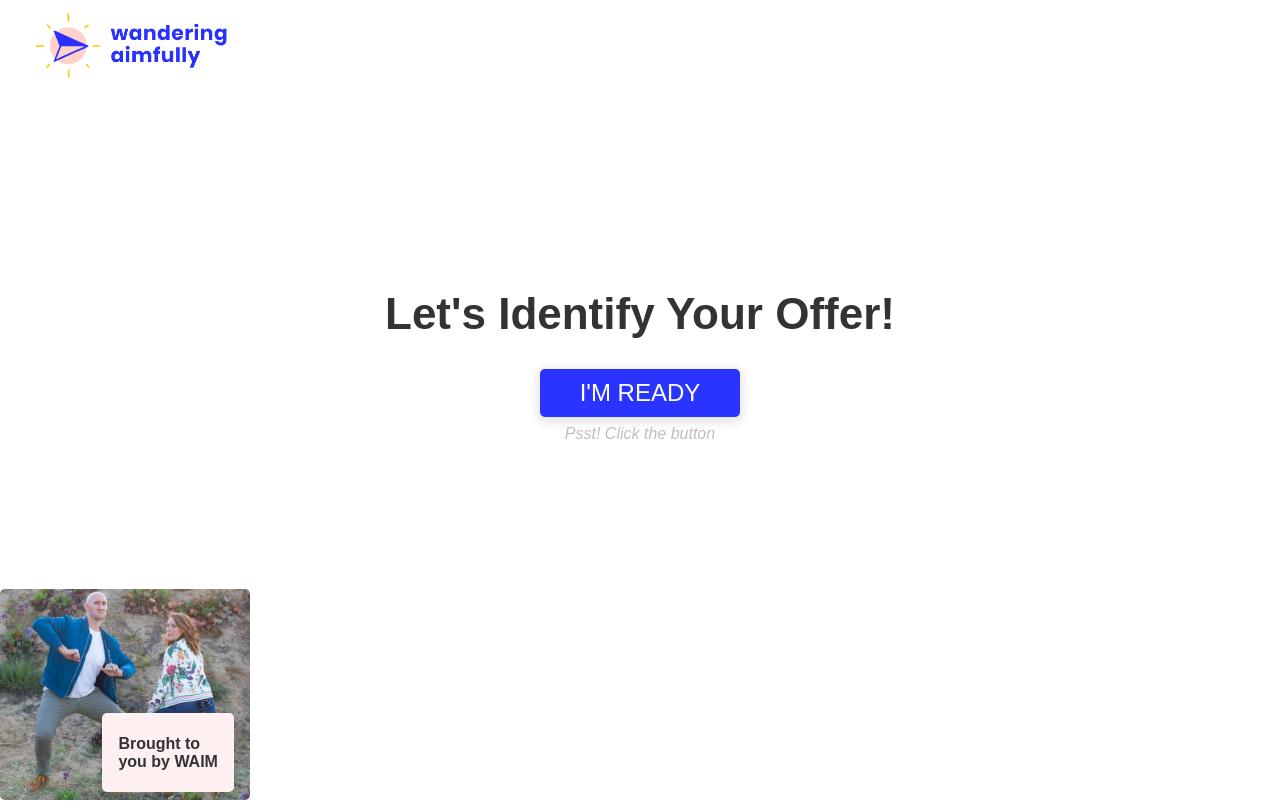
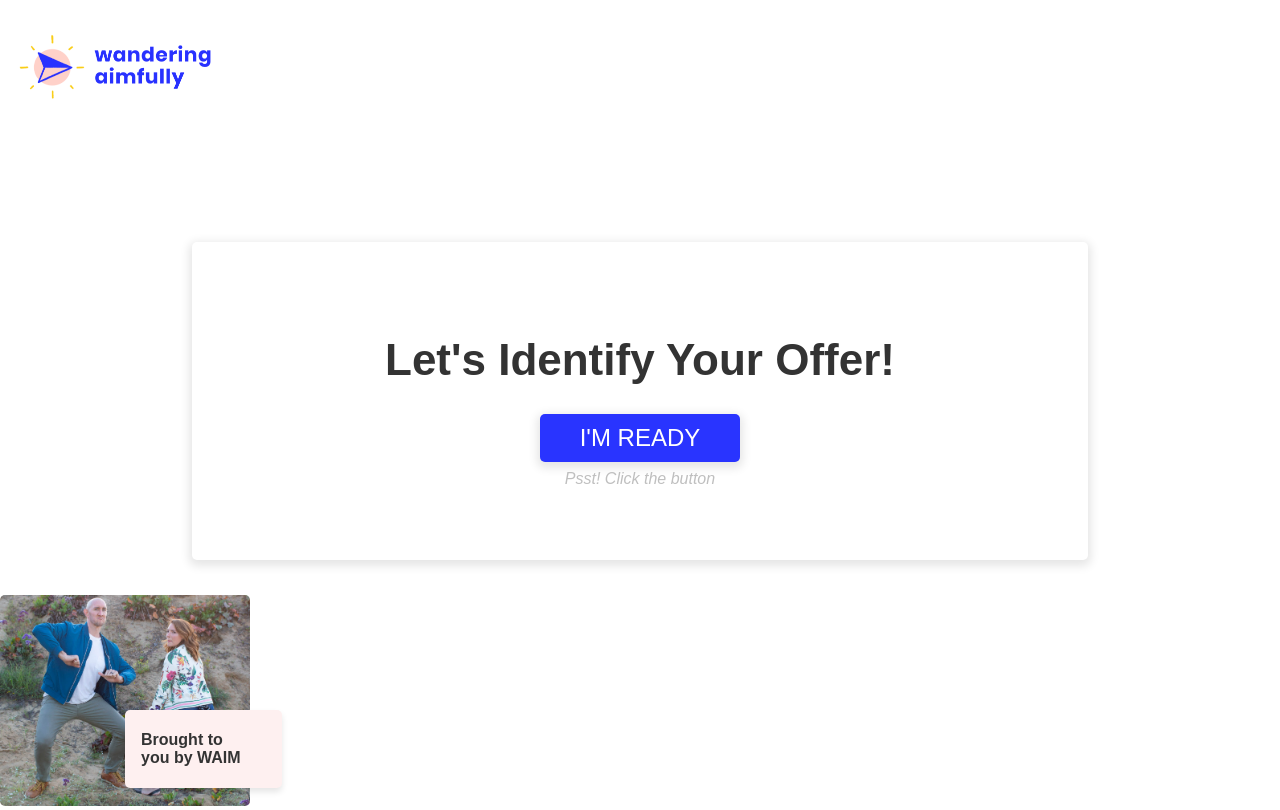
Before and after one commit to dock90/sherlock, a Next.js app: page / in a window 1280 px wide. Built offline with nearby package versions, Linux system fonts and the light colour scheme.

Commit message:
Add card styles, update layouts

```diff
--- a/components/header.js
+++ b/components/header.js
@@ -3,7 +3,7 @@ import styled from 'styled-components'
 // styles
 const Container = styled.div`
   display: grid;
-  padding: 0 2rem;
+  justify-self: start;
 `
 
 const Logo = styled.img`
--- a/pages/index.js
+++ b/pages/index.js
@@ -1,5 +1,4 @@
 import { useState } from 'react'
-import Link from 'next/link'
 import styled from 'styled-components'
 // components
 import Header from '../components/header'
@@ -18,16 +17,22 @@ import Results from '../components/results'
 // styles
 const Container = styled.div`
   display: grid;
-  grid-template-rows: 100px auto;
+  grid-template-rows: 100px 1fr 50px;
   grid-template-columns: 1fr;
-  height: 100vh;
+  height: 90vh;
+  padding: 1rem;
+  justify-items: center;
+  align-items: center;
 `
 
 const Body = styled.div`
   display: grid;
   justify-content: center;
-  max-width: 90vw;
-  margin: 10rem auto 0 auto;
+  padding: 4rem;
+  box-shadow: 0 3px 10px 3px rgba(0,0,0,0.1);
+  border: none;
+  border-radius: 5px;
+  width: 60vw;
 
   button {
     background: ${({ theme }) => theme.colors.primary};
@@ -43,8 +48,9 @@ const Body = styled.div`
 `
 
 const BroughtBy = styled.div`
-  display: grid;
-  align-self: end;
+  position: absolute;
+  bottom: -10px;
+  left: 0;
 
   img {
     width: 100%;
@@ -55,8 +61,9 @@ const BroughtBy = styled.div`
 
   div {
     position: absolute;
-    bottom: 1%;
-    left: 8%;
+    bottom: 10%;
+    left: 50%;
+    width: 50%;
     background: #fef0f0;
     border-radius: 5px;
     padding: 0 1rem;
@@ -66,6 +73,10 @@ const BroughtBy = styled.div`
       color: ${({ theme }) => theme.colors.dark1};
     }
   }
+
+  @media only screen and (max-width: 600px) {
+    display: none;
+}
 `
 
 // data structure
```
